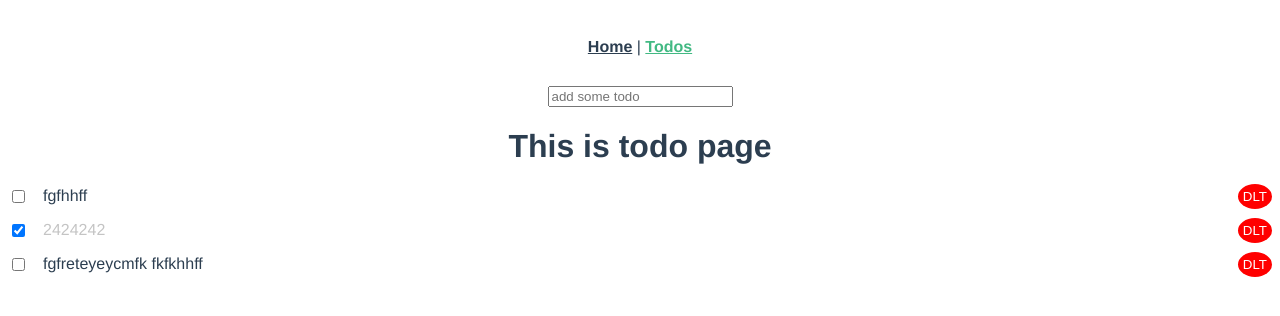
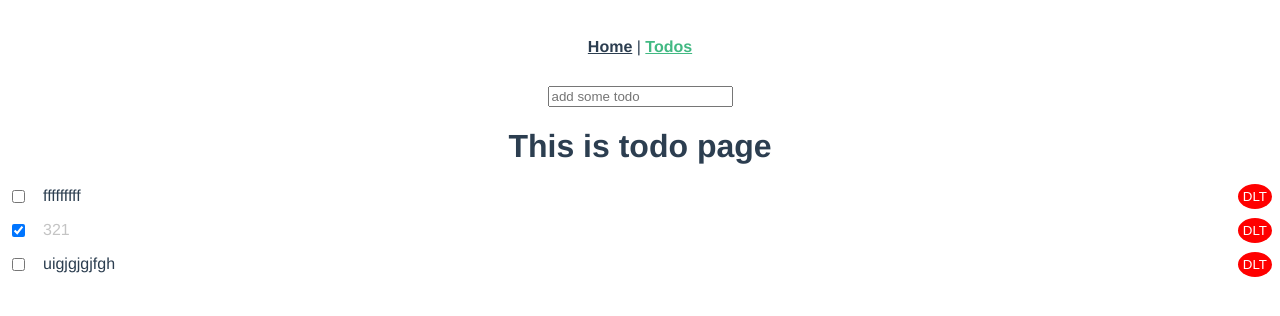
Before and after one commit to EvgenTN/todoapp, a Vue app: page /#/todopage in a window 1280 px wide. Shown: the top 316 px of the page. Built offline with nearby package versions, Linux system fonts and the light colour scheme.

Commit message:
dbjson-activation

```diff
--- a/db.json
+++ b/db.json
@@ -6,14 +6,14 @@
       "id": 1
     },
     {
-      "isChecked": false,
+      "isChecked": true,
       "description": "321",
-      "id": 5
+      "id": 2
     },
     {
       "isChecked": false,
       "description": "uigjgjgjfgh",
-      "id": 6
+      "id": 3
     }
   ],
   "heroes": [
--- a/package.json
+++ b/package.json
@@ -8,6 +8,7 @@
     "lint": "vue-cli-service lint"
   },
   "dependencies": {
+    "axios": "^0.18.0",
     "vue": "^2.5.22",
     "vue-router": "^3.0.1"
   },
--- a/src/main.js
+++ b/src/main.js
@@ -1,6 +1,7 @@
 import Vue from 'vue'
 import App from './App.vue'
 import router from './router'
+// import axios from 'axios'
 
 Vue.config.productionTip = false
 
--- a/src/views/TodoPage.vue
+++ b/src/views/TodoPage.vue
@@ -17,8 +17,10 @@
 <script>
 import Todos from '@/components/Todos.vue'
 import TodoInput from '@/components/TodoInput'
+import db from '../../db.json'
+import axios from 'axios'
 
-let nextId = 1
+let nextId = 4
 
 export default {
   name: 'todopage',
@@ -28,23 +30,7 @@ export default {
   },
   data () {
     return {
-      todos: [
-        {
-          isChecked: false,
-          description: 'fgfhhff',
-          id: nextId++
-        },
-        {
-          isChecked: true,
-          description: '2424242',
-          id: nextId++
-        },
-        {
-          isChecked: false,
-          description: 'fgfreteyeycmfk fkfkhhff',
-          id: nextId++
-        }
-      ],
+      todos: null,
       newtodo: ''
     }
   },
@@ -60,7 +46,18 @@ export default {
         id: nextId++
       })
       this.newtodo = ''
-    }
+    },
+  },
+  mounted () {
+    // axios
+    //   .get(db)
+    //   .then(response => this.todos = response.todos)
+    //   .catch(error => console.log(error))
+    console.log('db', db.todos)
+    // fetch(db)
+    //   .then(response => response.json())
+    //   .then(data => this.todos = data.todos)
+    return this.todos = db.todos
   }
 }
 </script>
```
Also changed, not shown: 1 other file (tests, documents, lock files or other folders).
